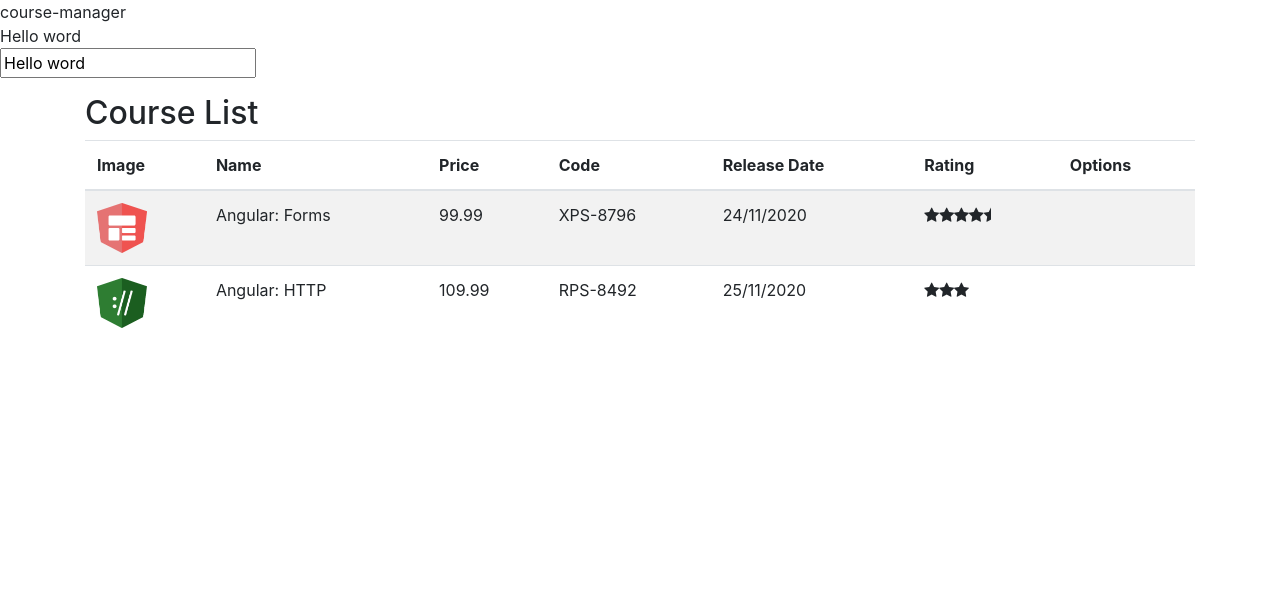
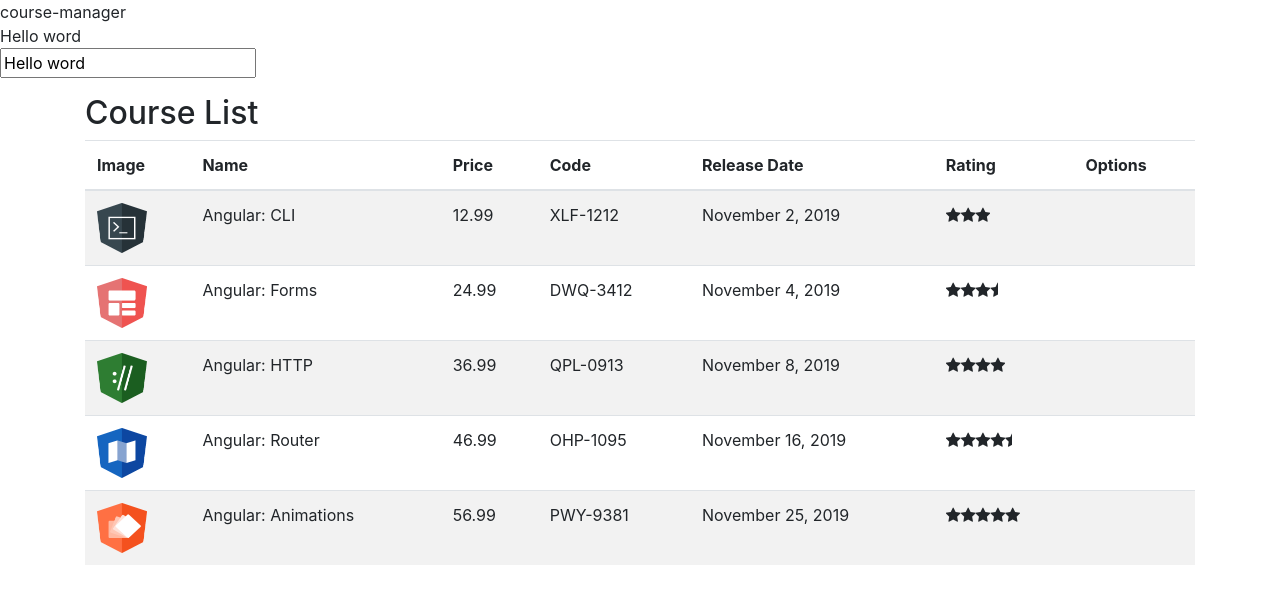
Before and after one commit to marciliorsilva/projeto-angular, an Angular app in the folder course-manager/: page /courses in a window 1280 px wide. Shown: the top 604 px of the page. Built offline with nearby package versions, Linux system fonts and the light colour scheme.

Commit message:
implementando injeção de dependencia do curso

```diff
--- a/course-manager/src/app/courses/course-list.component.ts
+++ b/course-manager/src/app/courses/course-list.component.ts
@@ -1,5 +1,6 @@
 import {Component, OnInit} from '@angular/core'
 import { Course } from './course';
+import { CourseService } from './course.service';
 
 @Component({
     selector: 'app-course-list',
@@ -7,29 +8,10 @@ import { Course } from './course';
 })
 export class CourseListComponent implements OnInit{
     courses: Course[] = [];
+
+    constructor(private courseService: CourseService){}
+
     ngOnInit(): void{
-        this.courses = [
-            {
-                id: 1,
-                name: 'Angular: Forms',
-                imageUrl: '/assets/images/forms.png',
-                price: 99.99,
-                code: 'XPS-8796',
-                duration : 120,
-                rating: 4.5,
-                releaseDate: '24/11/2020'
-            },
-            {
-                id: 1,
-                name: 'Angular: HTTP',
-                imageUrl: '/assets/images/http.png',
-                price: 109.99,
-                code: 'RPS-8492',
-                duration : 100,
-                rating: 3.0,
-                releaseDate: '25/11/2020'
-            }
-
-        ]
+        this.courses = this.courseService.retriveAll();
     }
 }
--- /dev/null
+++ b/course-manager/src/app/courses/course.service.ts
@@ -0,0 +1,70 @@
+import { Injectable } from '@angular/core';
+import { Course } from './course';
+
+
+@Injectable({
+    providedIn: 'root'
+})
+export class CourseService{
+    retriveAll(): Course[] {
+        return COURSES;
+    }
+}
+
+let COURSES: Course[] = [
+    {
+        id: 1,
+        name: 'Angular: CLI',
+        releaseDate: 'November 2, 2019',
+        description: 'Neste curso, os alunos irão obter um grande conhecimento nos principais recursos do CLI.',
+        duration: 120,
+        code: 'XLF-1212',
+        rating: 3,
+        price: 12.99,
+        imageUrl: '/assets/images/cli.png',
+    },
+    {
+        id: 2,
+        name: 'Angular: Forms',
+        releaseDate: 'November 4, 2019',
+        description: 'Neste curso, os alunos irão obter um conhecimento aprofundado sobre os recursos disponíveis no módulo de Forms.',
+        duration: 80,
+        code: 'DWQ-3412',
+        rating: 3.5,
+        price: 24.99,
+        imageUrl: '/assets/images/forms.png',
+    },
+    {
+        id: 3,
+        name: 'Angular: HTTP',
+        releaseDate: 'November 8, 2019',
+        description: 'Neste curso, os alunos irão obter um conhecimento aprofundado sobre os recursos disponíveis no módulo de HTTP.',
+        duration: 80,
+        code: 'QPL-0913',
+        rating: 4.0,
+        price: 36.99,
+        imageUrl: '/assets/images/http.png',
+    },
+    {
+        id: 4,
+        name: 'Angular: Router',
+        releaseDate: 'November 16, 2019',
+        description: 'Neste curso, os alunos irão obter um conhecimento aprofundado sobre os recursos disponíveis no módulo de Router.',
+        duration: 80,
+        code: 'OHP-1095',
+        rating: 4.5,
+        price: 46.99,
+        imageUrl: '/assets/images/router.png',
+    },
+    {
+        id: 5,
+        name: 'Angular: Animations',
+        releaseDate: 'November 25, 2019',
+        description: 'Neste curso, os alunos irão obter um conhecimento aprofundado sobre os recursos disponíveis sobre Animation.',
+        duration: 80,
+        code: 'PWY-9381',
+        rating: 5,
+        price: 56.99,
+        imageUrl: '/assets/images/animations.png',
+    }
+];
--- a/course-manager/src/app/courses/course.ts
+++ b/course-manager/src/app/courses/course.ts
@@ -7,6 +7,7 @@ export class Course{
     duration: number = 0;
     rating: number = 0;
     releaseDate: string = '';
+    description: string = '';
 
 
 }
```
